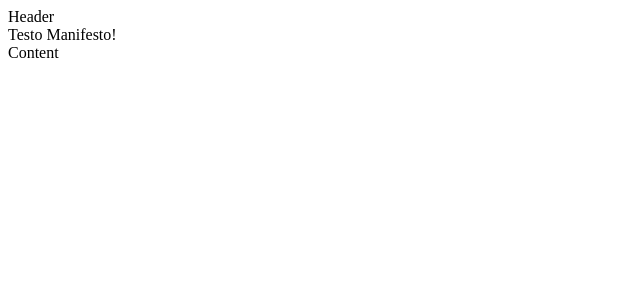
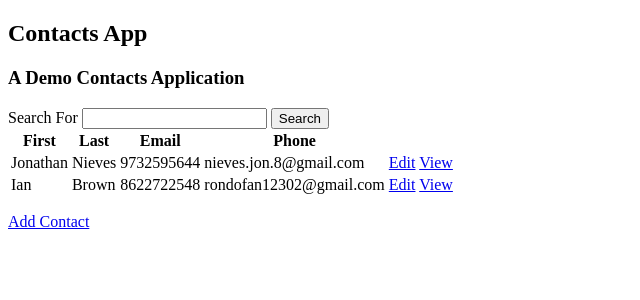
Before and after one commit to SpoonOil/webcrudder, a Flask app: page /contacts in a window 1280 px wide. Shown: the top 300 px of the page, without its empty margins (0-640 px from the left). Run offline with Flask 3, Linux system fonts and the light colour scheme.

Commit message:
add index page with contact display

```diff
--- a/contacts.py
+++ b/contacts.py
@@ -4,8 +4,10 @@ class Contact:
     total_contacts = 0
     contact_list = []
 
-    def __init__(self, name, email, phone):
-        self.name = name
+    def __init__(self, id, firstn, lastn, email, phone):
+        self.id = id,
+        self.first = firstn
+        self.last = lastn
         self.email = email
         self.phone = phone
         Contact.contact_list.append(self)
@@ -23,4 +25,4 @@ def initialize_contacts():
     with open("contacts.txt", newline="") as file_data:
         contact_rows= csv.reader(file_data, delimiter=",")
         for row in contact_rows:
-            Contact(row[0], row[1], row[2])
+            Contact(row[0], row[1], row[2], row[3], row[4])
--- a/contacts.txt
+++ b/contacts.txt
@@ -1,2 +1,2 @@
-Jonathan Nieves,nieves.jon.8@gmail.com,9732595644
-Ian Brown,rondofan12302@gmail.com,8622722548
+1,Jonathan,Nieves,nieves.jon.8@gmail.com,9732595644
+2,Ian,Brown,rondofan12302@gmail.com,8622722548
--- a/templates/base.html
+++ b/templates/base.html
@@ -4,12 +4,12 @@
 <head>
   <meta charset="UTF-8">
   <meta name="viewport" content="width=device-width, initial-scale=1.0">
-  <title>Document</title>
+  <title>Contacts</title>
 </head>
 
 <body>
-  <header>Header</header>
-  Testo Manifesto!
+  <h2>Contacts App</h2>
+  <h3>A Demo Contacts Application</h3>
   {% block content %}
   {% endblock %}
 </body>
--- a/templates/index.html
+++ b/templates/index.html
@@ -1,6 +1,36 @@
 {% extends "base.html" %}
 {% block content %}
 
-<div>Content</div>
+    <form action="/contacts" method="get" class="tool-bar">
+        <label for="search">Search For</label>
+        <input type="search" name="q" id="search" value = "{{request.args.get('q') or ''}}" />
+        <input type="submit" value="Search">
+    </form>
+    <table>
+        <thead>
+            <tr>
+                <th>First </th>
+                <th>Last </th>
+                <th>Email </th>
+                <th>Phone </th>
+            </tr>
+        </thead>
+        <tbody>
+            {% for contact in contacts %}
+            <tr>
+                <td>{{contact.first}}</td>
+                <td>{{contact.last}}</td>
+                <td>{{contact.phone}}</td>
+                <td>{{contact.email}}</td>
+                <td><a href="/contacts/{{contact.id}}/edit">Edit</a>
+                <a href="/contacts/{{ contact.id}}">View</a></td>
+            </tr>
+            {% endfor %}
+        </tbody>
+    </table>
+
+    <p>
+        <a href="/contacts/new">Add Contact</a>
+    </p>
 
 {% endblock %}
```
Also changed, not shown: app.py (line endings or trailing spaces).
